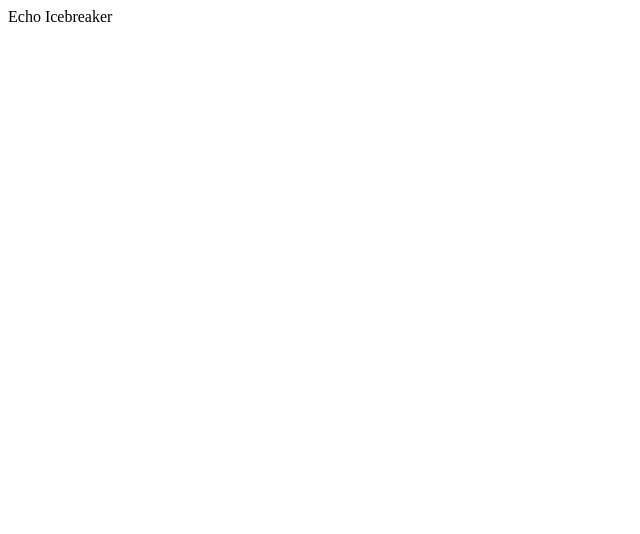
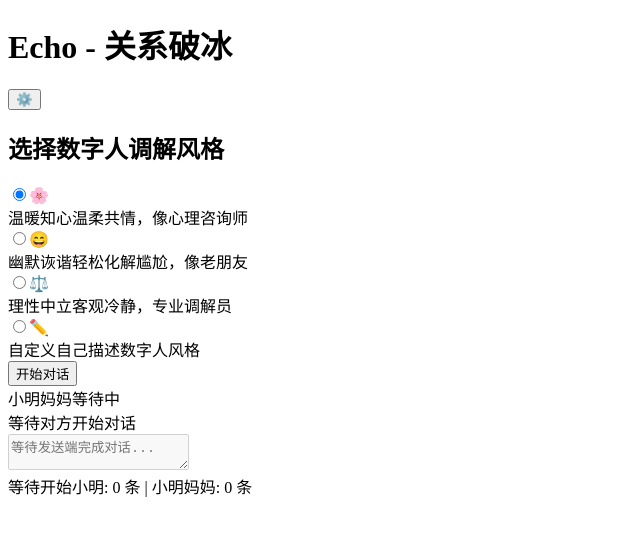
Before and after one commit to 15936604175/echo, a React (Vite) app: page / in a window 1280 px wide. Shown: the top 534 px of the page, without its empty margins (0-640 px from the left). Built offline with nearby package versions, Linux system fonts and the light colour scheme.

Commit message:
feat: add main.tsx entry point

```diff
--- /dev/null
+++ b/src/App.css
@@ -0,0 +1 @@
+/* Placeholder - styles to be added */
--- a/src/main.tsx
+++ b/src/main.tsx
@@ -1,12 +1,10 @@
-import React from 'react';
-import ReactDOM from 'react-dom/client';
+import { StrictMode } from 'react';
+import { createRoot } from 'react-dom/client';
+import App from './App';
+import './App.css';
 
-const App: React.FC = () => {
-  return <div>Echo Icebreaker</div>;
-};
-
-ReactDOM.createRoot(document.getElementById('root')!).render(
-  <React.StrictMode>
+createRoot(document.getElementById('root')!).render(
+  <StrictMode>
     <App />
-  </React.StrictMode>,
+  </StrictMode>
 );
```
